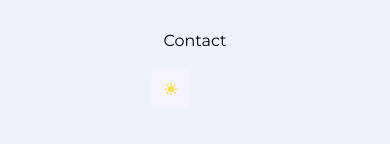
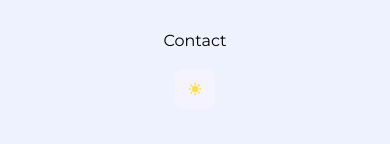
Before and after one commit to romaine877/next_portfolio, a Next.js app: page / in a window 390 px wide. Shown: the part 199-343 px from the top of the page. Built offline with nearby package versions, Linux system fonts and the light colour scheme.

Commit message:
dark mode toggle positioning and logo fix

```diff
--- a/components/Navbar.js
+++ b/components/Navbar.js
@@ -28,7 +28,7 @@ export default function Navbar() {
   return (
     <header className="flex flex-col md:flex-row justify-between items-center p-5">
       <Link href="/">
-      <a className="dark:text-white text-black p-3 hover:text-indigo-500 hover:bg-violet-50 rounded-lg transition ease-in text-xl font-bold md:text-left text-center">
+      <a className="dark:text-white text-black p-3 hover:text-indigo-500 hover:bg-violet-50 dark:hover:text-indigo-500 rounded-lg transition ease-in text-xl font-bold md:text-left text-center">
        Romaine Halstead <br/>
         <span className=" text-base font-normal md:text-left text-center">Full Stack Developer</span>
       </a>
@@ -53,9 +53,9 @@ export default function Navbar() {
             }>
               {darkMode ? (
 
-                <HiMoon className="text-blue-500 w-10 h-10 p-3 hover:text-indigo-600 hover:scale-105 bg-violet-50 rounded-lg transition ease-in " />
+                <HiMoon className="text-blue-500 w-10 h-10 p-3 hover:text-indigo-600 hover:scale-105 bg-violet-50 rounded-lg transition ease-in mx-auto" />
               ) : (
-                <HiSun className="text-yellow-300 w-10 h-10 p-3 hover:text-yellow-600 hover:scale-105 bg-violet-50 rounded-lg transition ease-in " />
+                <HiSun className="text-yellow-300 w-10 h-10 p-3 hover:text-yellow-600 hover:scale-105 bg-violet-50 rounded-lg transition ease-in mx-auto" />
               )}
 
 
```
